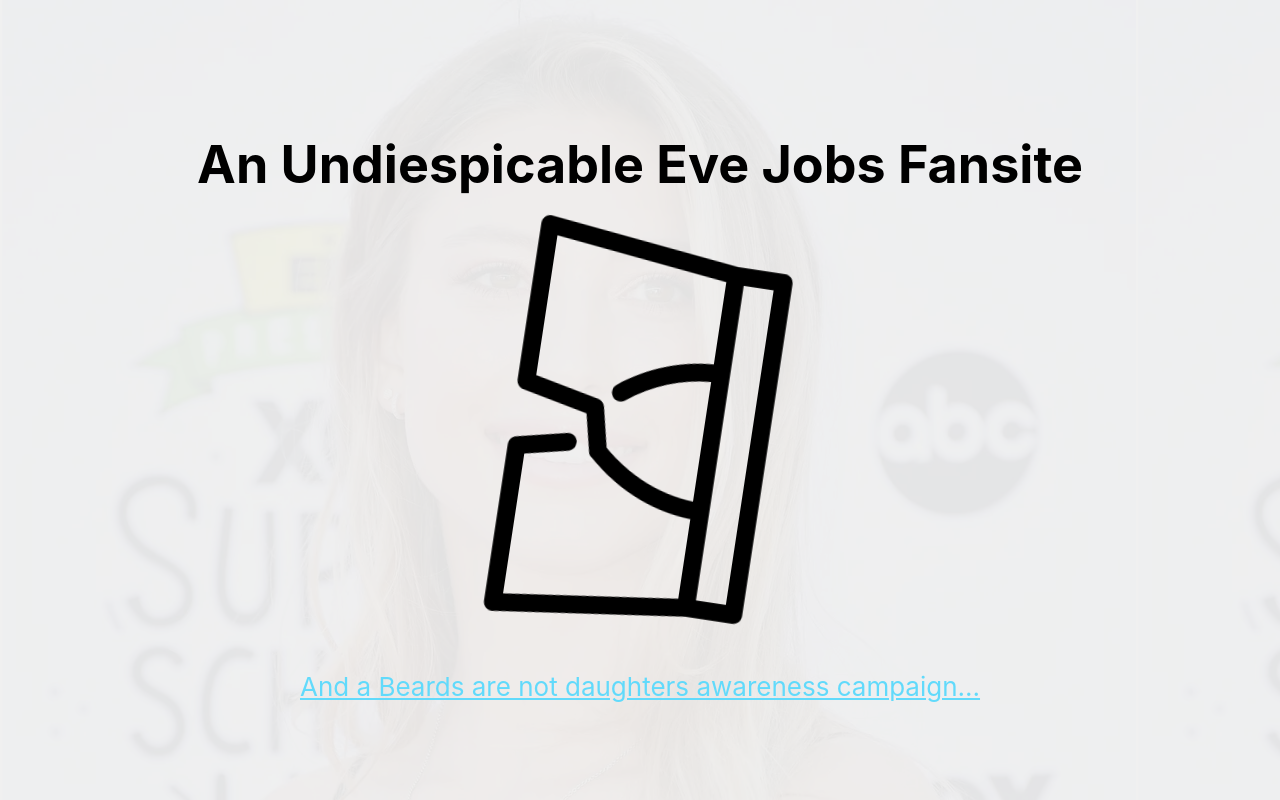
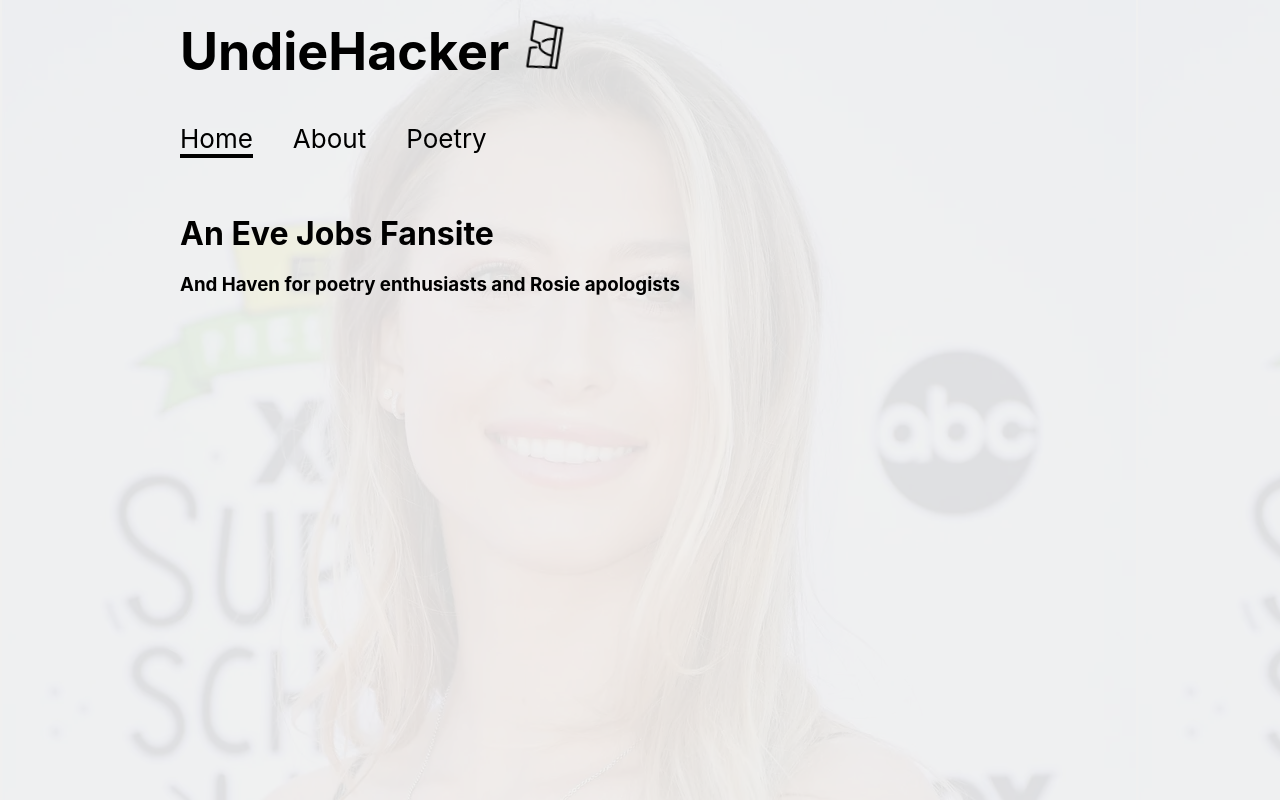
Before and after one commit to cook1emonstr/undiehacker, a React (Create React App) app: page / in a window 1280 px wide. Built offline with nearby package versions, Linux system fonts and the light colour scheme.

Commit message:
added nav and updated site formatting for my haikus

```diff
--- a/package.json
+++ b/package.json
@@ -8,6 +8,7 @@
     "@testing-library/user-event": "^12.1.10",
     "react": "^17.0.2",
     "react-dom": "^17.0.2",
+    "react-router-dom": "^5.2.0",
     "react-scripts": "4.0.3",
     "web-vitals": "^1.0.1"
   },
--- a/src/App.css
+++ b/src/App.css
@@ -1,9 +1,11 @@
 .App {
-  text-align: center;
+  width: 100%;
+  margin: 0 auto;
+  padding: 20px;
 }
 
 .App-logo {
-  height: 50vmin;
+  height: 6vmin;
   pointer-events: none;
 }
 
@@ -14,20 +16,36 @@
 }
 
 .App-header {
-  background-color: #efefefef;
-  min-height: 100vh;
+  /*background-color: #efefefef;*/
+  /*min-height: 100vh;*/
+  width: 960px;
+  margin: 0 auto;
   display: flex;
   flex-direction: column;
-  align-items: center;
+  align-items: start;
   justify-content: center;
   font-size: calc(10px + 2vmin);
   color: black;
 }
 
-.App-header::before {
+.App-header h1 {
+  padding-left: 20px;
+}
+
+.main-wrapper {
+  width: 960px;
+  margin: 0 auto;
+  padding: 20px;
+}
+
+body {
+  background-color: #efefefef;
+}
+
+body::before {
   content: "";
   background: url(img.png);
-  opacity: 1;
+  opacity: .1;
   top: 0;
   left: 0;
   bottom: 0;
@@ -49,3 +67,42 @@
     transform: rotate(360deg);
   }
 }
+
+html {
+  box-sizing: border-box;
+}
+
+*, *::before, *::after {
+  box-sizing: inherit;
+  padding: 0;
+  margin: 0;
+}
+
+
+nav ul {
+  list-style: none;
+  display: flex;
+  /*background-color: white;*/
+  margin-bottom: 20px;
+}
+
+nav ul li {
+  padding: 20px;
+}
+
+nav ul li a {
+  color: black;
+  text-decoration: none;
+}
+
+.current {
+  border-bottom: 4px solid black;
+}
+
+h1 {
+  margin-bottom: 20px;
+}
+
+p {
+  margin-bottom: 15px;
+}
--- a/src/App.js
+++ b/src/App.js
@@ -1,25 +1,94 @@
+import React from 'react';
+import './App.css';
 import logo from './undies.svg';
-import './App.css';
+import { NavLink, Switch, Route } from 'react-router-dom';
 
-function App() {
-  return (
-    <div className="App">
-      <header className="App-header">
-        <h1>
-          An Undiespicable Eve Jobs Fansite
-        </h1>
-        <img src={logo} className="App-logo" alt="logo" />
-        <a
-          className="App-link"
-          href="https://www.urbandictionary.com/define.php?term=a%20beard"
-          target="_blank"
-          rel="noopener noreferrer"
-        >
-          And a Beards are not daughters awareness campaign...
-        </a>
-      </header>
+const Navigation = () => (
+    <nav>
+      <ul>
+        <li><NavLink exact activeClassName="current" to='/'>Home</NavLink></li>
+        <li><NavLink exact activeClassName="current" to='/about'>About</NavLink></li>
+        <li><NavLink exact activeClassName="current" to='/poetry'>Poetry</NavLink></li>
+      </ul>
+    </nav>
+);
+
+const Main = () => (
+    <Switch>
+      <Route exact path='/' component={Home}></Route>
+      <Route exact path='/about' component={About}></Route>
+      <Route exact path='/poetry' component={Poetry}></Route>
+    </Switch>
+);
+
+const Home = () => (
+    <div className='home'>
+        <h1>An Eve Jobs Fansite</h1>
+        <h3>And Haven for poetry enthusiasts and Rosie apologists</h3>
     </div>
-  );
-}
+);
+
+const About = () => (
+    <div className='about'>
+      <h1>About Me</h1>
+      <p>Ipsum dolor dolorem consectetur est velit fugiat. Dolorem provident corporis fuga saepe distinctio ipsam? Et quos harum excepturi dolorum molestias?</p>
+      <p>Ipsum dolor dolorem consectetur est velit fugiat. Dolorem provident corporis fuga saepe distinctio ipsam? Et quos harum excepturi dolorum molestias?</p>
+    </div>
+);
+
+const Poetry = () => (
+    <div className='poetry'>
+      <h1>Poetry</h1>
+        <p>Ipsum dolor dolorem consectetur est velit fugiat. Dolorem provident corporis fuga saepe distinctio ipsam? Et quos harum excepturi dolorum molestias?</p>
+    </div>
+);
+
+const App = () => (
+    <div className='App'>
+        <header className="App-header">
+            <h1>UndieHacker  <img src={logo} className="App-logo" alt="logo" /></h1>
+            <Navigation />
+        </header>
+
+
+    <div className='main-wrapper'>
+        <Main />
+    </div>
+    </div>
+);
 
 export default App;
+
+// import logo from './undies.svg';
+// import './App.css';
+//
+// function App() {
+//   return (
+//     <div className="App">
+//       <header className="App-header">
+//         <h1>
+//           An Undiespicable Eve Jobs Fansite
+//         </h1>
+//         <img src={logo} className="App-logo" alt="logo" />
+//         <a
+//           className="App-link"
+//           href="https://www.urbandictionary.com/define.php?term=a%20beard"
+//           target="_blank"
+//           rel="noopener noreferrer"
+//         >
+//           And a Beards are not daughters awareness campaign...
+//         </a>
+//         <a
+//             className="App-link"
+//             href="https://www.urbandictionary.com/define.php?term=a%20beard"
+//             target="_blank"
+//             rel="noopener noreferrer"
+//         >
+//           As well as a haven for avid poetry enthusiasts
+//         </a>
+//       </header>
+//     </div>
+//   );
+// }
+//
+// export default App;
--- a/src/index.js
+++ b/src/index.js
@@ -3,11 +3,12 @@ import ReactDOM from 'react-dom';
 import './index.css';
 import App from './App';
 import reportWebVitals from './reportWebVitals';
+import { BrowserRouter } from 'react-router-dom';
 
 ReactDOM.render(
-  <React.StrictMode>
+  <BrowserRouter>
     <App />
-  </React.StrictMode>,
+  </BrowserRouter>,
   document.getElementById('root')
 );
 
```
Also changed, not shown: 1 other file (tests, documents, lock files or other folders).
